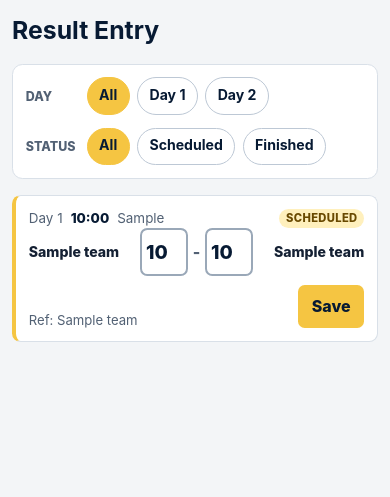
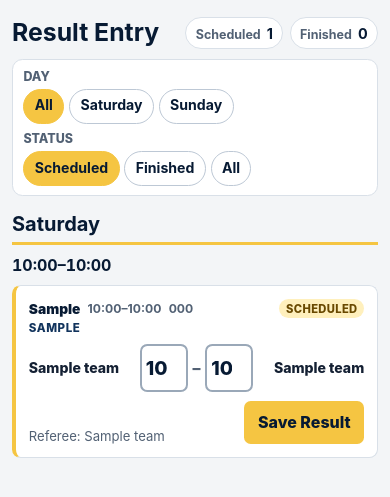
Before and after one commit to dav1d-ol1ve1ra/ravens-tournament, a Django app: page /results-admin/ in a window 390 px wide. Shown: the part 137-634 px from the top of the page. Run offline with Django 5.2, Linux system fonts and the light colour scheme; a user stored in the database is signed in; tables that the repository leaves empty hold one stand-in row (values such as "Sample post").

Commit message:
Improve mobile tournament result entry

```diff
--- a/tournament/forms.py
+++ b/tournament/forms.py
@@ -73,6 +73,8 @@ class MatchResultForm(forms.ModelForm):
 
     def clean(self):
         cleaned_data = super().clean()
+        if self.instance.home_team_id is None or self.instance.away_team_id is None:
+            raise forms.ValidationError('Participants not determined yet.')
         home_score = cleaned_data.get('home_score')
         away_score = cleaned_data.get('away_score')
         if home_score is not None and away_score is not None:
--- a/tournament/static/tournament/site.css
+++ b/tournament/static/tournament/site.css
@@ -314,11 +314,28 @@ button, input, select { font: inherit; }
 .messages { margin: 0 0 1rem; padding: 0; list-style: none; }
 .messages li { padding: 0.75rem 0.85rem; border-radius: 0.5rem; font-weight: 700; }
 .messages .success { color: #075b38; background: #dff6e8; }
+.messages .info { color: #123f68; background: #e5f1fb; }
 .messages .error { color: var(--danger); background: #fee7e7; }
 
-.result-list { display: grid; gap: 0.55rem; }
+.results-page { max-width: 1180px; }
+.results-heading { display: flex; gap: 0.7rem; align-items: center; justify-content: space-between; flex-wrap: wrap; }
+.results-heading .page-title { margin-bottom: 0.65rem; }
+.result-summary { display: flex; gap: 0.4rem; margin-bottom: 0.65rem; }
+.result-summary span { padding: 0.4rem 0.58rem; border: 1px solid var(--border); border-radius: 99px; color: var(--muted); background: white; font-size: 0.78rem; font-weight: 750; }
+.result-summary strong { margin-left: 0.2rem; color: var(--ravens-navy); font-size: 0.9rem; }
+.result-filter-panel { gap: 0.45rem; padding: 0.55rem 0.65rem; }
+.result-filter-panel .filter-button { min-height: 2.2rem; padding: 0.4rem 0.65rem; }
+.result-days, .result-day, .result-time-slot { display: grid; gap: 0.65rem; }
+.result-day + .result-day { margin-top: 0.7rem; }
+.result-day-heading { margin: 0; padding-bottom: 0.35rem; border-bottom: 3px solid var(--ravens-gold); color: var(--ravens-navy); font-size: 1.25rem; }
+.result-time-heading { margin: 0; color: var(--ravens-navy); font-size: 1rem; font-variant-numeric: tabular-nums; }
+.result-slot-matches { display: grid; gap: 0.55rem; }
 .result-row { padding: 0.8rem; border: 1px solid var(--border); border-left: 4px solid var(--ravens-gold); border-radius: 0.55rem; background: var(--card-bg); }
-.result-row.is-finished { border-left-color: #8b98a8; background: #f9fafb; }
+.result-row.is-finished { border-left-color: #8b98a8; background: #f6f7f9; opacity: 0.88; }
+.result-topline { display: flex; gap: 0.45rem; align-items: center; flex-wrap: wrap; color: var(--muted); font-size: 0.76rem; font-weight: 750; }
+.result-court { color: var(--ravens-navy); font-size: 0.86rem; font-weight: 900; }
+.result-topline .match-state { margin-left: auto; }
+.result-phase { margin: 0.18rem 0 0.55rem; color: var(--ravens-navy-light); font-size: 0.72rem; font-weight: 850; letter-spacing: 0.05em; text-transform: uppercase; }
 .result-form { display: grid; gap: 0.55rem; }
 .result-line { display: grid; grid-template-columns: minmax(0, 1fr) 3.3rem auto 3.3rem minmax(0, 1fr); gap: 0.45rem; align-items: center; }
 .result-team { overflow-wrap: anywhere; font-weight: 800; }
@@ -332,6 +349,9 @@ button, input, select { font: inherit; }
 .save-button { min-height: 2.7rem; padding: 0.55rem 0.85rem; border: 0; border-radius: 0.42rem; color: var(--ravens-navy); background: var(--ravens-gold); font-weight: 850; cursor: pointer; white-space: nowrap; }
 .save-button:hover, .save-button:focus-visible { background: #ffd95f; outline: 2px solid var(--ravens-navy-light); outline-offset: 1px; }
 .field-errors { margin: 0; padding-left: 1.1rem; color: var(--danger); font-size: 0.82rem; }
+.field-errors .errorlist { margin: 0.2rem 0; }
+.result-unavailable { margin: 0; padding: 0.45rem 0.55rem; border-radius: 0.4rem; color: #654600; background: #fff5cf; font-size: 0.82rem; font-weight: 750; }
+.result-line input:disabled { border-color: #cbd2da; color: #687482; background: #edf0f3; }
 
 /* Group assignment */
 .group-assignment-page { max-width: 760px; }
@@ -412,6 +432,8 @@ button, input, select { font: inherit; }
   .court-event, .court-match { min-height: 5.7rem; }
   .standings-mobile { display: grid; gap: 0.5rem; }
   .standings-desktop { display: none; }
+  .result-filter-panel .filter-label { flex-basis: 100%; }
+  .result-filter-panel .filter-group { gap: 0.3rem; }
   .result-line { grid-template-columns: minmax(0, 1fr) 3rem auto 3rem minmax(0, 1fr); gap: 0.3rem; }
   .result-team { font-size: 0.88rem; }
   .result-footer { align-items: flex-end; }
@@ -426,6 +448,7 @@ button, input, select { font: inherit; }
 
 @media (min-width: 700px) {
   .schedule-list { grid-template-columns: repeat(2, minmax(0, 1fr)); }
+  .result-slot-matches { grid-template-columns: repeat(auto-fit, minmax(310px, 1fr)); }
 }
 
 @media (min-width: 1080px) {
--- a/tournament/templates/tournament/results_admin.html
+++ b/tournament/templates/tournament/results_admin.html
@@ -25,8 +25,14 @@
     </nav>
   </header>
 
-  <main class="page-shell">
+  <main class="page-shell results-page">
+    <div class="results-heading">
       <h1 class="page-title">Result Entry</h1>
+      <div class="result-summary" aria-label="Tournament result summary">
+        <span>Scheduled <strong>{{ summary_counts.scheduled }}</strong></span>
+        <span>Finished <strong>{{ summary_counts.finished }}</strong></span>
+      </div>
+    </div>
 
     {% if messages %}
       <ul class="messages">
@@ -34,60 +40,80 @@
       </ul>
     {% endif %}
 
-    <section class="filter-panel" aria-label="Match filters">
+    <section class="filter-panel result-filter-panel" aria-label="Match filters">
       <div class="filter-group">
         <span class="filter-label">Day</span>
-        <a class="filter-button {% if not selected_day %}is-active{% endif %}" href="?{% if selected_status %}status={{ selected_status }}{% endif %}">All</a>
-        <a class="filter-button {% if selected_day == '1' %}is-active{% endif %}" href="?day=1{% if selected_status %}&amp;status={{ selected_status }}{% endif %}">Day 1</a>
-        <a class="filter-button {% if selected_day == '2' %}is-active{% endif %}" href="?day=2{% if selected_status %}&amp;status={{ selected_status }}{% endif %}">Day 2</a>
+        <a class="filter-button {% if not selected_day %}is-active{% endif %}" href="?{% if not selected_status %}status=all{% else %}status={{ selected_status }}{% endif %}">All</a>
+        <a class="filter-button {% if selected_day == '1' %}is-active{% endif %}" href="?day=1&amp;status={% if selected_status %}{{ selected_status }}{% else %}all{% endif %}">Saturday</a>
+        <a class="filter-button {% if selected_day == '2' %}is-active{% endif %}" href="?day=2&amp;status={% if selected_status %}{{ selected_status }}{% else %}all{% endif %}">Sunday</a>
       </div>
       <div class="filter-group">
         <span class="filter-label">Status</span>
-        <a class="filter-button {% if not selected_status %}is-active{% endif %}" href="?{% if selected_day %}day={{ selected_day }}{% endif %}">All</a>
         <a class="filter-button {% if selected_status == 'scheduled' %}is-active{% endif %}" href="?{% if selected_day %}day={{ selected_day }}&amp;{% endif %}status=scheduled">Scheduled</a>
         <a class="filter-button {% if selected_status == 'finished' %}is-active{% endif %}" href="?{% if selected_day %}day={{ selected_day }}&amp;{% endif %}status=finished">Finished</a>
+        <a class="filter-button {% if not selected_status %}is-active{% endif %}" href="?{% if selected_day %}day={{ selected_day }}&amp;{% endif %}status=all">All</a>
       </div>
     </section>
 
-    <div class="result-list">
-      {% for match in matches %}
+    <div class="result-days">
+      {% for day in match_days %}
+        <section class="result-day" aria-labelledby="result-day-{{ day.number }}">
+          <h2 id="result-day-{{ day.number }}" class="result-day-heading">{{ day.label }}</h2>
+          {% for slot in day.time_slots %}
+            <section class="result-time-slot" aria-labelledby="result-slot-{{ day.number }}-{{ forloop.counter }}">
+              <h3 id="result-slot-{{ day.number }}-{{ forloop.counter }}" class="result-time-heading">
+                {{ slot.start_time|time:"H:i" }}{% if slot.end_time %}–{{ slot.end_time|time:"H:i" }}{% endif %}
+              </h3>
+              <div class="result-slot-matches">
+                {% for match in slot.matches %}
                   <article class="result-row {% if match.status == 'finished' %}is-finished{% endif %}">
                     <div class="result-topline">
-            <span>Day {{ match.day }}</span>
-            <span class="match-time">{{ match.start_time|time:"H:i" }}</span>
-            <span>{{ match.court }}</span>
+                      <span class="result-court">{{ match.display_court }}</span>
+                      <span>{{ match.display_start_time|time:"H:i" }}{% if match.display_end_time %}–{{ match.display_end_time|time:"H:i" }}{% endif %}</span>
+                      {% if match.match_code %}<span class="match-code">{{ match.match_code }}</span>{% endif %}
                       {% if match.status == "finished" %}
                         <span class="match-state state-finished">Finished</span>
                       {% else %}
                         <span class="match-state state-scheduled">Scheduled</span>
                       {% endif %}
                     </div>
+                    <p class="result-phase">{{ match.phase_label }}</p>
                     <form class="result-form" method="post">
                       {% csrf_token %}
                       <input type="hidden" name="match_id" value="{{ match.pk }}">
                       <input type="hidden" name="day" value="{{ selected_day }}">
-            <input type="hidden" name="status" value="{{ selected_status }}">
+                      <input type="hidden" name="status" value="{% if selected_status %}{{ selected_status }}{% else %}all{% endif %}">
                       <div class="result-line">
-              <span class="result-team">{% if match.home_team %}{{ match.home_team.name }}{% else %}{{ match.home_slot }}{% endif %}</span>
+                        <label class="result-team" for="{{ match.result_form.home_score.id_for_label }}">{{ match.home_participant }}</label>
                         {{ match.result_form.home_score }}
-              <span class="score-separator">-</span>
+                        <span class="score-separator" aria-hidden="true">–</span>
                         {{ match.result_form.away_score }}
-              <span class="result-team away">{% if match.away_team %}{{ match.away_team.name }}{% else %}{{ match.away_slot }}{% endif %}</span>
+                        <label class="result-team away" for="{{ match.result_form.away_score.id_for_label }}">{{ match.away_participant }}</label>
                       </div>
                       {% if match.result_form.errors %}
-              <div class="field-errors">{{ match.result_form.errors }}</div>
+                        <div class="field-errors" role="alert">{{ match.result_form.errors }}</div>
+                      {% endif %}
+                      {% if not match.participants_resolved %}
+                        <p class="result-unavailable" role="status">Participants not determined yet.</p>
                       {% endif %}
                       <div class="result-footer">
                         <div>
-                <p class="referee-text">Ref: {% if match.referee_team %}{{ match.referee_team.name }}{% else %}{{ match.referee_slot }}{% endif %}</p>
+                          <p class="referee-text">Referee: {{ match.referee_participant|default:"—" }}</p>
                           {% if match.status == "finished" %}
-                  <p class="current-result">Current result: {{ match.home_score }} - {{ match.away_score }}</p>
+                            <p class="current-result">Current result: {{ match.home_score }}–{{ match.away_score }}</p>
                           {% endif %}
                         </div>
-              <button class="save-button" type="submit">Save</button>
+                        {% if match.participants_resolved %}
+                          <button class="save-button" type="submit">Save Result</button>
+                        {% endif %}
                       </div>
                     </form>
                   </article>
+                {% endfor %}
+              </div>
+            </section>
+          {% endfor %}
+        </section>
       {% empty %}
         <p class="empty-state">No matches match these filters.</p>
       {% endfor %}
--- a/tournament/views.py
+++ b/tournament/views.py
@@ -1,3 +1,4 @@
+from itertools import groupby
 from urllib.parse import urlencode
 
 from django.contrib import messages
@@ -450,11 +451,45 @@ def group_assignment(request):
 
 def _result_filters(source):
     day = source.get('day', '')
-    status = source.get('status', '')
+    status = source.get('status')
+    if status == 'all':
+        status = ''
+    elif status not in {Match.Status.SCHEDULED, Match.Status.FINISHED}:
+        status = Match.Status.SCHEDULED
     return (
         day if day in {'1', '2'} else '',
-        status if status in {Match.Status.SCHEDULED, Match.Status.FINISHED} else '',
+        status,
     )
+
+
+def _group_result_matches(matches):
+    days = []
+    for day_number, day_matches_iterator in groupby(
+        matches, key=lambda match: match.display_day
+    ):
+        day_matches = list(day_matches_iterator)
+        time_slots = []
+        for time_key, slot_matches_iterator in groupby(
+            day_matches,
+            key=lambda match: (match.display_start_time, match.display_end_time),
+        ):
+            time_slots.append(
+                {
+                    'start_time': time_key[0],
+                    'end_time': time_key[1],
+                    'matches': list(slot_matches_iterator),
+                }
+            )
+        days.append(
+            {
+                'number': day_number,
+                'label': {1: 'Saturday', 2: 'Sunday'}.get(
+                    day_number, f'Day {day_number}'
+                ),
+                'time_slots': time_slots,
+            }
+        )
+    return days
 
 
 @login_required
@@ -469,24 +504,45 @@ def results_admin(request):
         submitted_match = get_object_or_404(Match, pk=request.POST.get('match_id'))
         submitted_form = MatchResultForm(request.POST, instance=submitted_match)
         if submitted_form.is_valid():
+            home_name = participant_name(submitted_match, 'home')
+            away_name = participant_name(submitted_match, 'away')
+            progression_updates = 0
             with transaction.atomic():
                 match = submitted_form.save(commit=False)
                 match.status = Match.Status.FINISHED
                 match.save(update_fields=['home_score', 'away_score', 'status'])
                 if match.phase == 'group_stage':
-                    resolve_progression_slots()
+                    progression_updates = resolve_progression_slots().fields_updated
                 elif match.phase.startswith('upper_'):
-                    resolve_knockout_slots()
+                    progression_updates = resolve_knockout_slots().fields_updated
 
-            messages.success(request, 'Result saved successfully.')
+            match_label = match.match_code or f'Match {match.pk}'
+            messages.success(
+                request,
+                f'{match_label} saved: {home_name} {match.home_score}–'
+                f'{match.away_score} {away_name}',
+            )
+            if progression_updates:
+                messages.info(
+                    request,
+                    f'Tournament progression updated {progression_updates} '
+                    'participant field(s).',
+                )
             query = {
                 key: value
                 for key, value in (
                     ('day', selected_day),
-                    ('status', selected_status),
+                    (
+                        'status',
+                        selected_status
+                        if selected_status != Match.Status.SCHEDULED
+                        else '',
+                    ),
                 )
                 if value
             }
+            if selected_status == '':
+                query['status'] = 'all'
             redirect_url = reverse('results_admin')
             if query:
                 redirect_url = f'{redirect_url}?{urlencode(query)}'
@@ -494,8 +550,16 @@ def results_admin(request):
 
         messages.error(request, 'Please correct the score values and try again.')
 
+    summary_counts = {
+        Match.Status.SCHEDULED: Match.objects.filter(
+            status=Match.Status.SCHEDULED
+        ).count(),
+        Match.Status.FINISHED: Match.objects.filter(
+            status=Match.Status.FINISHED
+        ).count(),
+    }
     matches = Match.objects.select_related(
-        'home_team', 'away_team', 'referee_team'
+        'schedule_event', 'home_team', 'away_team', 'referee_team'
     ).order_by('day', 'start_time', 'court')
     if selected_day:
         matches = matches.filter(day=selected_day)
@@ -504,17 +568,47 @@ def results_admin(request):
 
     matches = list(matches)
     for match in matches:
+        schedule_event = match.schedule_event
+        match.display_day = schedule_event.day if schedule_event else match.day
+        match.display_start_time = (
+            schedule_event.start_time if schedule_event else match.start_time
+        )
+        match.display_end_time = schedule_event.end_time if schedule_event else None
+        match.display_court = schedule_event.court if schedule_event else match.court
+        match.phase_label = SCHEDULE_PHASE_LABELS.get(match.phase, match.phase)
+        match.home_participant = participant_name(match, 'home')
+        match.away_participant = participant_name(match, 'away')
+        match.referee_participant = participant_name(match, 'referee')
+        match.participants_resolved = bool(match.home_team_id and match.away_team_id)
         if submitted_match and match.pk == submitted_match.pk:
             match.result_form = submitted_form
         else:
             match.result_form = MatchResultForm(instance=match)
+        match.result_form.fields['home_score'].widget.attrs['id'] = (
+            f'id_match_{match.pk}_home_score'
+        )
+        match.result_form.fields['away_score'].widget.attrs['id'] = (
+            f'id_match_{match.pk}_away_score'
+        )
+        if not match.participants_resolved:
+            for field in match.result_form.fields.values():
+                field.disabled = True
+
+    matches.sort(
+        key=lambda match: (
+            match.display_day,
+            match.display_start_time,
+            match.display_court,
+        )
+    )
 
     return render(
         request,
         'tournament/results_admin.html',
         {
-            'matches': matches,
+            'match_days': _group_result_matches(matches),
             'selected_day': selected_day,
             'selected_status': selected_status,
+            'summary_counts': summary_counts,
         },
     )
```
Also changed, not shown: tournament/tests/test_results_admin.py (+111 -0 lines). Lines whose indentation alone changed are shown as unchanged.
